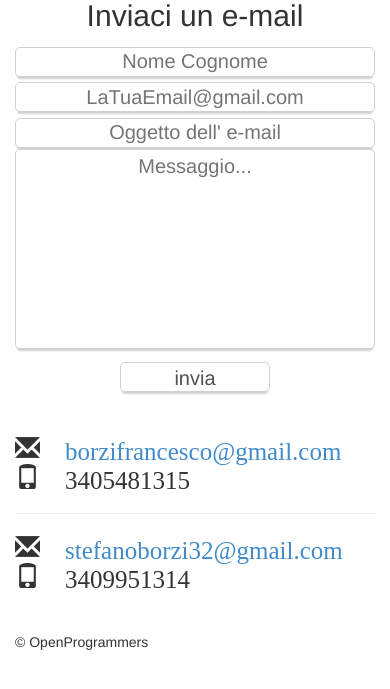
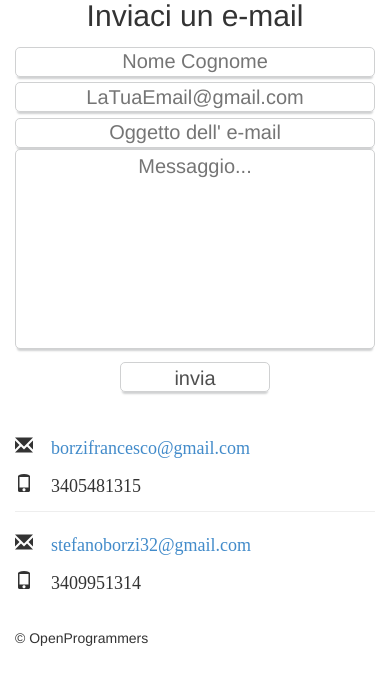
Before and after one commit to FrancescoBorzi/openprogrammers, a PHP site: page /contatti.php in a window 390 px wide. Shown: the part 111-800 px from the top of the page. Run offline with PHP 8.4, Linux system fonts and the light colour scheme; some libraries are stand-ins or nearby versions.

Commit message:
Fixed contatti.php and chisiamo.php to make them responsive

```diff
--- a/contatti.php
+++ b/contatti.php
@@ -79,19 +79,28 @@
           </div>
           <div class="col-md-6">
             <br><br>
-            <span class="glyphicon glyphicon-envelope" style="font-size: 25px;">
+            <span class="glyphicon glyphicon-envelope hidden-xs" style="font-size: 25px;">
+              <a href="mailto:borzifrancesco@gmail.com">borzifrancesco@gmail.com</a>
+            </span>
+            <span class="glyphicon glyphicon-envelope visible-xs" style="font-size: 18px;">
               <a href="mailto:borzifrancesco@gmail.com">borzifrancesco@gmail.com</a>
             </span>
             <br>
-            <span class="glyphicon glyphicon-phone" style="font-size: 25px;"> 3405481315</span>
+            <span class="glyphicon glyphicon-phone hidden-xs" style="font-size: 25px;"> 3405481315</span>
+            <span class="glyphicon glyphicon-phone visible-xs" style="font-size: 18px;"> 3405481315</span>
 
             <hr>
 
-            <span class="glyphicon glyphicon-envelope" style="font-size: 25px;">
+            <span class="glyphicon glyphicon-envelope hidden-xs" style="font-size: 25px;">
+              <a href="mailto:stefanoborzi32@gmail.com">stefanoborzi32@gmail.com</a>
+            </span>
+
+            <span class="glyphicon glyphicon-envelope visible-xs" style="font-size: 18px;">
               <a href="mailto:stefanoborzi32@gmail.com">stefanoborzi32@gmail.com</a>
             </span>
             <br>
-          <span class="glyphicon glyphicon-phone" style="font-size: 25px;"> 3409951314</span>
+          <span class="glyphicon glyphicon-phone hidden-xs" style="font-size: 25px;"> 3409951314</span>
+          <span class="glyphicon glyphicon-phone visible-xs" style="font-size: 18px;"> 3409951314</span>
 
           </div>
         </div>
```
Also changed, not shown: chisiamo.php (+10 -3 lines).
